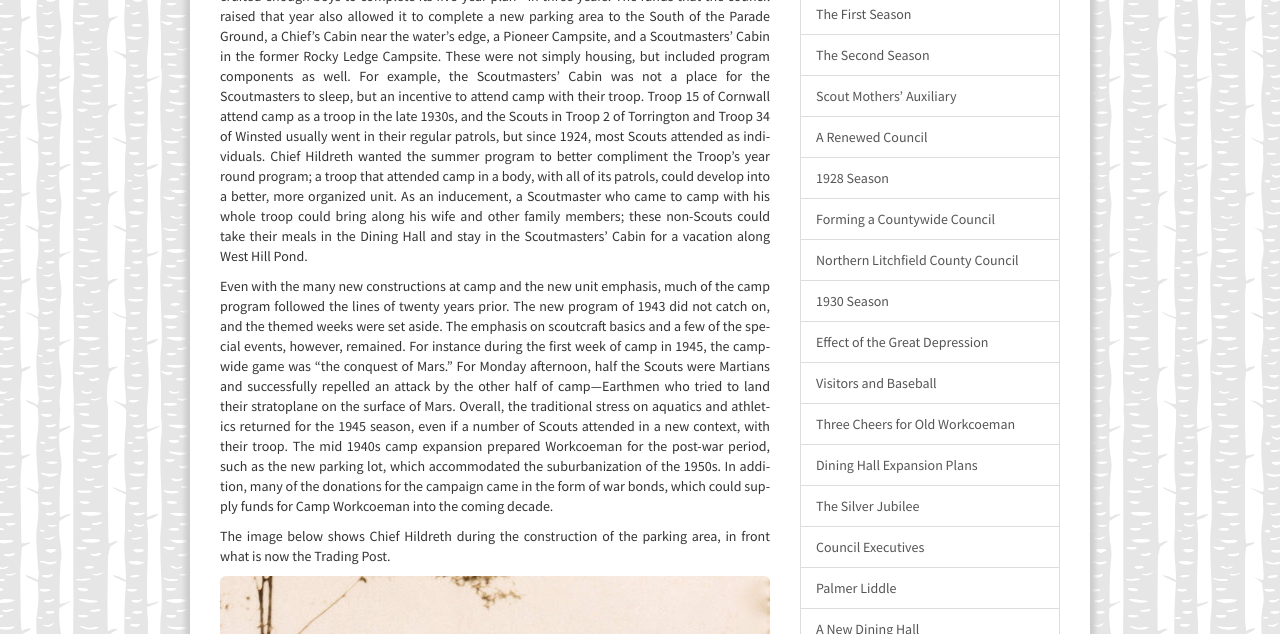
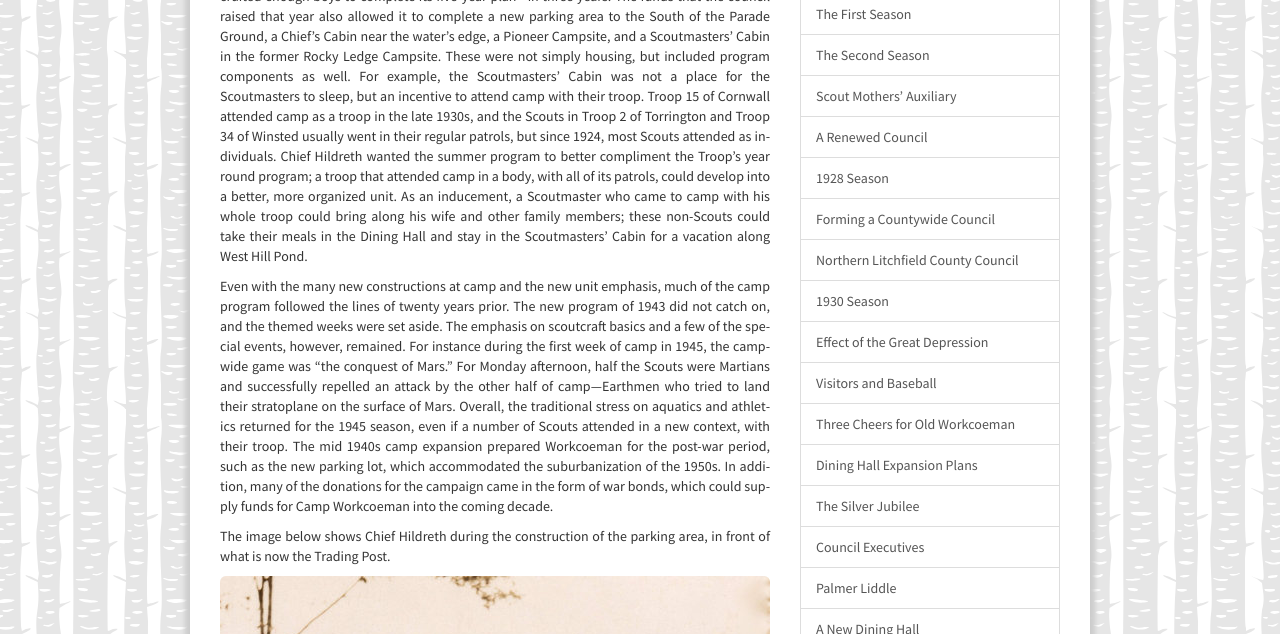
Before and after one commit to campworkcoeman/campworkcoeman.org, a Jekyll site: the page built from about/history/vignettes/31.md, in a window 1280 px wide. Shown: the part 641-1275 px from the top of the page. Built offline with Jekyll 4.4.1, drawn with Linux system fonts in a browser that asks for light colours; nearby versions of some CDN libraries; Markdown is read by kramdown in place of the engine named in the settings; some of the changed text lies outside the part shown.

Commit message:
Fixed typos.

```diff
--- a/about/history/vignettes/31.md
+++ b/about/history/vignettes/31.md
@@ -27,7 +27,7 @@ Cabin near the water's edge, a Pioneer Campsite, and a Scoutmasters' Cabin in
 the former Rocky Ledge Campsite. These were not simply housing, but included
 program components as well. For example, the Scoutmasters' Cabin was not a
 place for the Scoutmasters to sleep, but an incentive to attend camp with their
-troop. Troop 15 of Cornwall attend camp as a troop in the late 1930s, and the
+troop. Troop 15 of Cornwall attended camp as a troop in the late 1930s, and the
 Scouts in Troop 2 of Torrington and Troop 34 of Winsted usually went in their
 regular patrols, but since 1924, most Scouts attended as individuals. Chief
 Hildreth wanted the summer program to better compliment the Troop's year round
@@ -53,6 +53,6 @@ the donations for the campaign came in the form of war bonds, which could
 supply funds for Camp Workcoeman into the coming decade.
 
 The image below shows Chief Hildreth during the construction of the parking
-area, in front what is now the Trading Post.
+area, in front of what is now the Trading Post.
 
 <a href="{{ site.url }}/about/history/vignettes/files/31a.jpg" title="Chief Hildreth during the construction of the parking area" data-sbox><img src="{{ site.url }}/about/history/vignettes/files/31a-sm.jpg" alt="Chief Hildreth during the construction of the parking area" style="width:100%; max-width:550px;" class="img-rounded"/></a>
```
